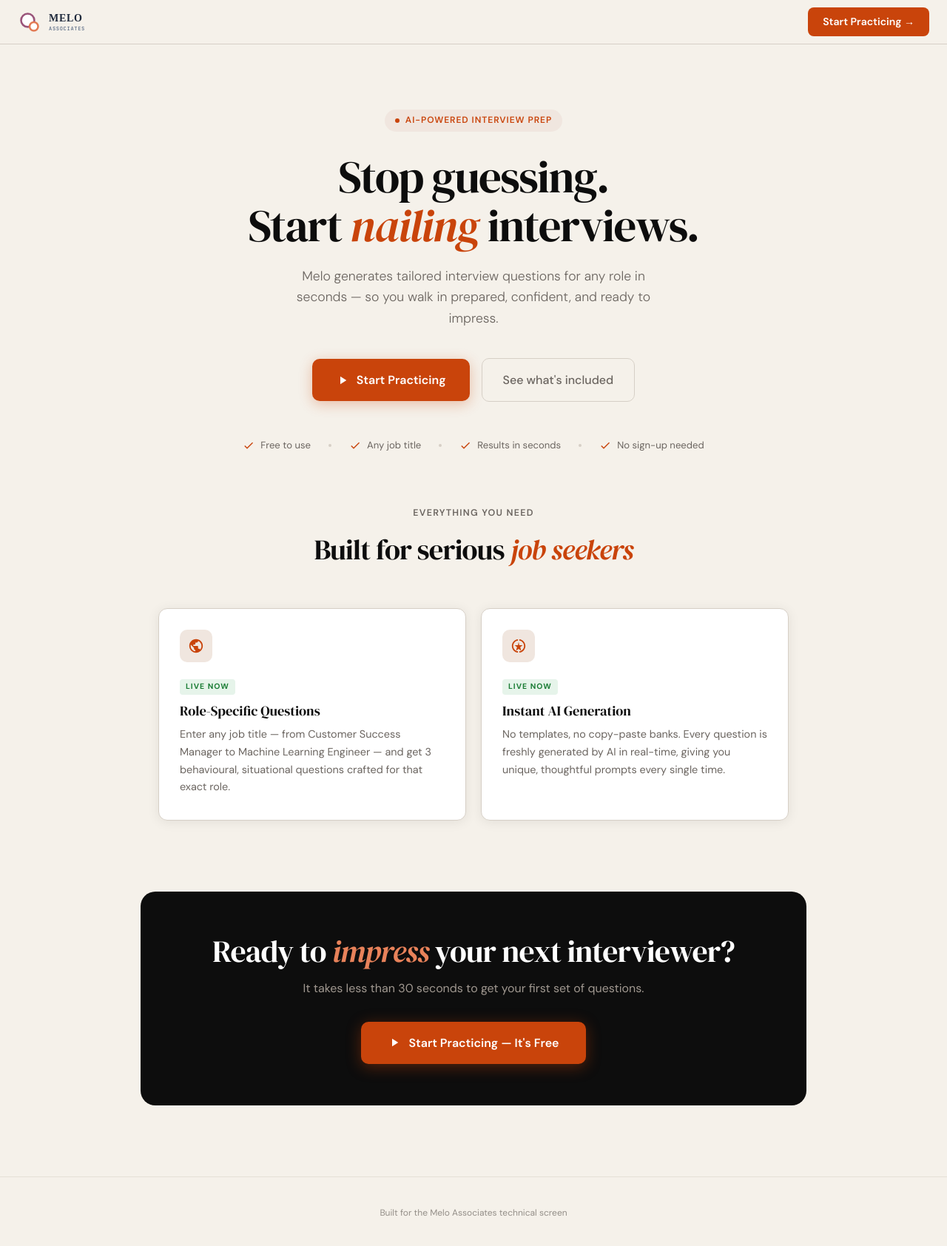
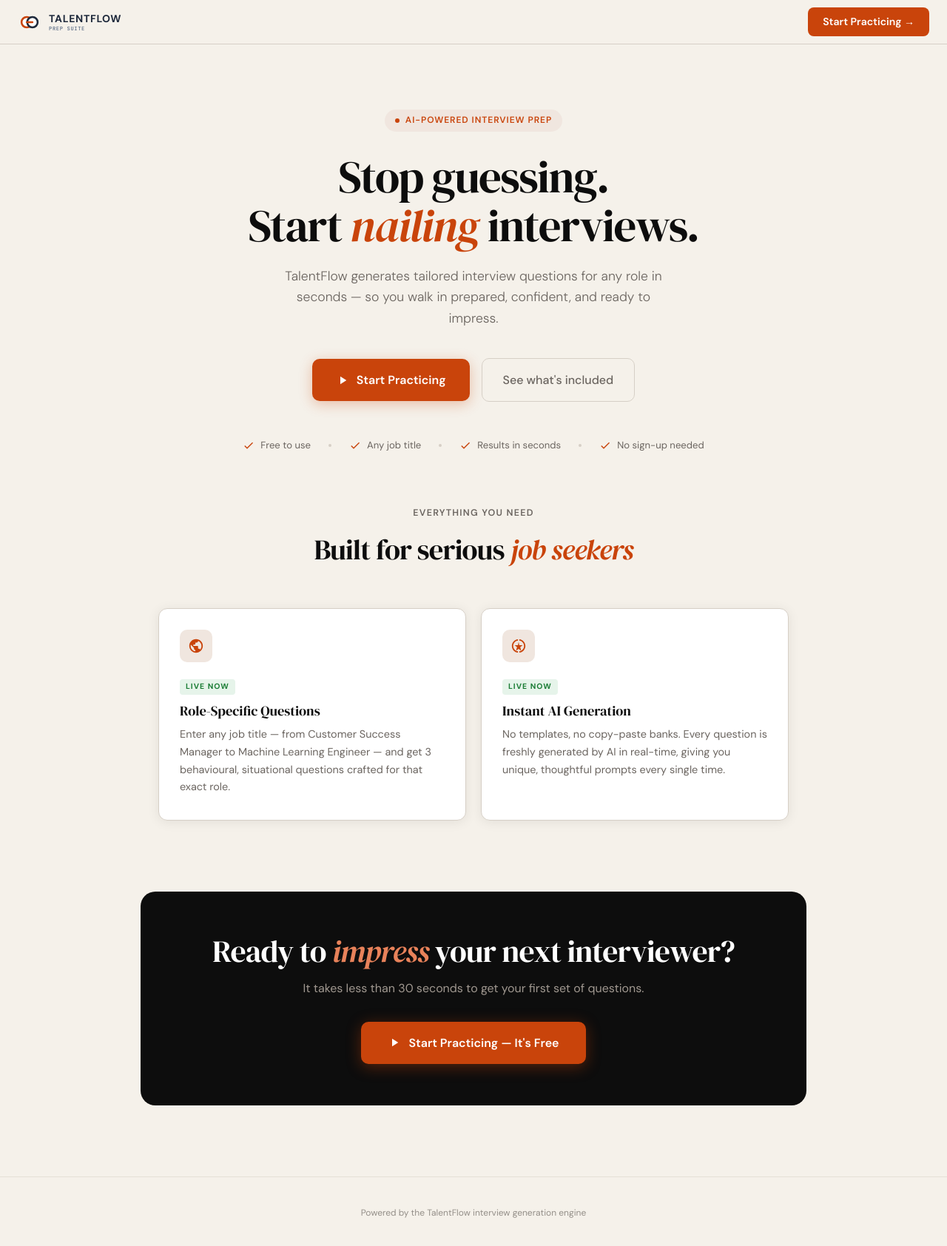
Before and after one commit to kelbizerihun/Melo-Associates-Screening-Project, a React (Vite) app: page / in a window 1280 px wide. Shown: the top 1684 px of the page at 74% size. Built offline with nearby package versions, Linux system fonts and the light colour scheme.

Commit message:
chore: rebrand application to TalentFlow
Update project branding, including application title, logo, documentation, and API user agent string.

```diff
--- a/index.html
+++ b/index.html
@@ -3,7 +3,7 @@
   <head>
     <meta charset="UTF-8" />
     <meta name="viewport" content="width=device-width, initial-scale=1.0" />
-    <title>Melo — AI-Powered Interview Question Generator</title>
+    <title>TalentFlow — AI-Powered Interview Question Generator</title>
   </head>
   <body>
     <div id="root"></div>
--- a/server.ts
+++ b/server.ts
@@ -23,7 +23,7 @@ function getGeminiClient(): GoogleGenAI {
       apiKey,
       httpOptions: {
         headers: {
-          "User-Agent": "melo-associates-client",
+          "User-Agent": "talentflow-client",
         },
       },
     });
--- a/src/App.tsx
+++ b/src/App.tsx
@@ -307,13 +307,14 @@ export default function App() {
             <a href="#" className="nav-logo" onClick={(e) => { e.preventDefault(); setView("landing"); }}>
               <span className="nav-logo-mark" style={{ background: 'none', border: 'none', width: 'auto', height: 'auto', display: 'flex', alignItems: 'center' }}>
                 <svg viewBox="0 0 100 100" style={{ width: '32px', height: '32px' }} fill="none" xmlns="http://www.w3.org/2000/svg">
-                  <circle cx="42" cy="42" r="28" stroke="#9a547a" strokeWidth="8" strokeLinecap="round" />
-                  <circle cx="68" cy="68" r="18" stroke="#e27a54" strokeWidth="8" strokeLinecap="round" />
+                  <circle cx="38" cy="50" r="22" stroke="#c9440b" strokeWidth="8" />
+                  <circle cx="62" cy="50" r="22" stroke="#1e293b" strokeWidth="8" />
+                  <path d="M38 50H62" stroke="#c9440b" strokeWidth="8" strokeLinecap="round" />
                 </svg>
               </span>
               <span className="nav-logo-text flex flex-col items-start leading-tight">
-                <span className="text-sm font-serif font-bold tracking-wider text-[#1e293b]" style={{ fontFamily: "serif" }}>MELO</span>
-                <span className="text-[7px] font-mono tracking-widest text-[#64748b] uppercase font-bold">ASSOCIATES</span>
+                <span className="text-sm font-sans font-extrabold tracking-wider text-[#1e293b]">TALENTFLOW</span>
+                <span className="text-[7px] font-mono tracking-widest text-[#64748b] uppercase font-bold">PREP SUITE</span>
               </span>
             </a>
             <button onClick={() => setView("app")} className="nav-cta">
@@ -330,7 +331,7 @@ export default function App() {
             <h1>Stop guessing.<br />Start <em>nailing</em> interviews.</h1>
 
             <p className="hero-sub">
-              Melo generates tailored interview questions for any role in seconds — so you walk in prepared, confident, and ready to impress.
+              TalentFlow generates tailored interview questions for any role in seconds — so you walk in prepared, confident, and ready to impress.
             </p>
 
             <div className="hero-actions select-none">
@@ -411,7 +412,7 @@ export default function App() {
           </div>
 
           <footer className="select-none font-sans text-xs text-[#6b6560]/70 py-10 text-center border-t border-[#d6cfc6]/50">
-            Built for the Melo Associates technical screen
+            Powered by the TalentFlow interview generation engine
           </footer>
         </div>
       ) : (
@@ -437,13 +438,14 @@ export default function App() {
                   <a href="#" className="logo" onClick={(e) => { e.preventDefault(); setView("landing"); }}>
                     <span className="logo-mark" style={{ background: 'none', border: 'none', width: 'auto', height: 'auto', display: 'flex', alignItems: 'center' }}>
                       <svg viewBox="0 0 100 100" style={{ width: '38px', height: '38px' }} fill="none" xmlns="http://www.w3.org/2000/svg">
-                        <circle cx="42" cy="42" r="28" stroke="#9a547a" strokeWidth="8" strokeLinecap="round" />
-                        <circle cx="68" cy="68" r="18" stroke="#e27a54" strokeWidth="8" strokeLinecap="round" />
+                        <circle cx="38" cy="50" r="22" stroke="#c9440b" strokeWidth="8" />
+                        <circle cx="62" cy="50" r="22" stroke="#1e293b" strokeWidth="8" />
+                        <path d="M38 50H62" stroke="#c9440b" strokeWidth="8" strokeLinecap="round" />
                       </svg>
                     </span>
                     <span className="logo-text flex flex-col items-start leading-tight">
-                      <span className="text-base font-serif font-bold tracking-wider text-[#1e293b]" style={{ fontFamily: "serif" }}>MELO</span>
-                      <span className="text-[8px] font-mono tracking-widest text-[#64748b] uppercase font-bold">ASSOCIATES</span>
+                      <span className="text-base font-sans font-extrabold tracking-wider text-[#1e293b]">TALENTFLOW</span>
+                      <span className="text-[8px] font-mono tracking-widest text-[#64748b] uppercase font-bold">PREP SUITE</span>
                     </span>
                   </a>
                   <h1 className="app-h1">Smart questions for <em>every role</em></h1>
@@ -544,7 +546,7 @@ export default function App() {
                   </div>
                 )}
 
-                <footer className="app-footer select-none">Built for the Melo Associates technical screen</footer>
+                <footer className="app-footer select-none">Powered by the TalentFlow interview generation engine</footer>
               </div>
 
             </div>
```
Also changed, not shown: 1 other file (tests, documents, lock files or other folders).
